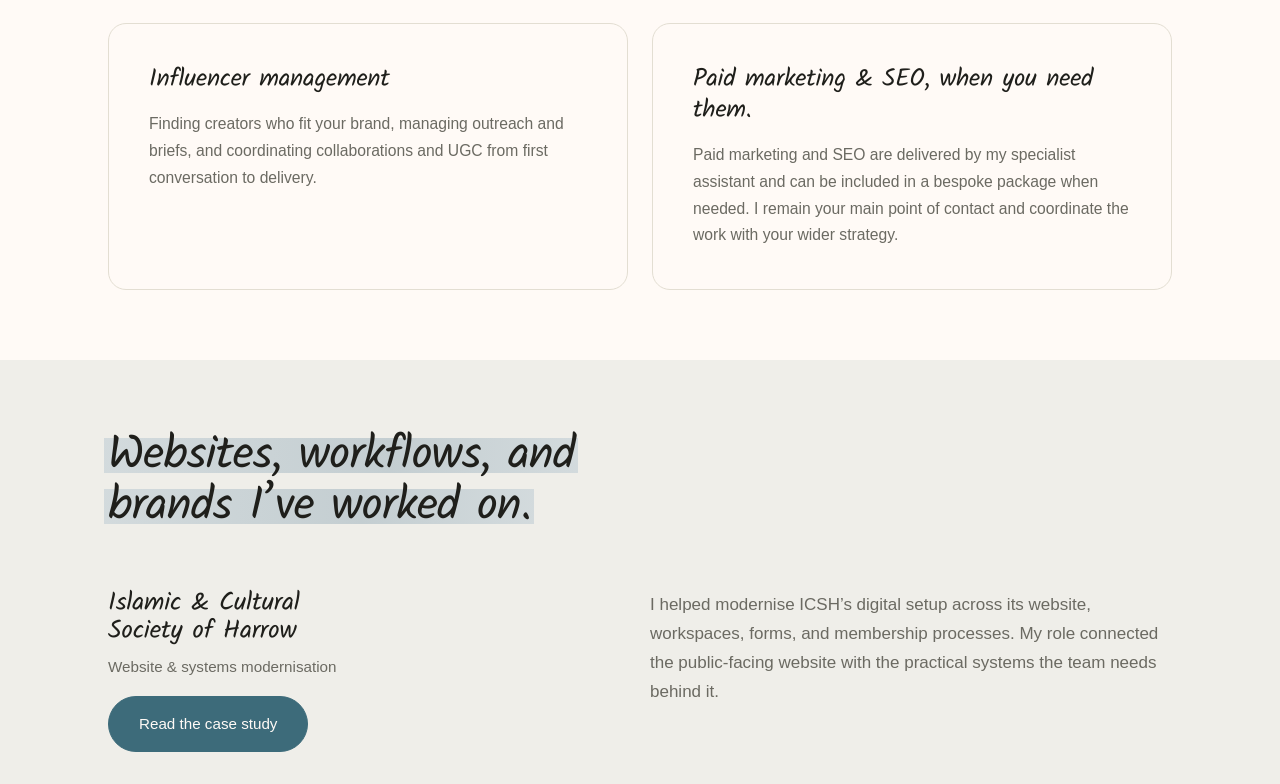
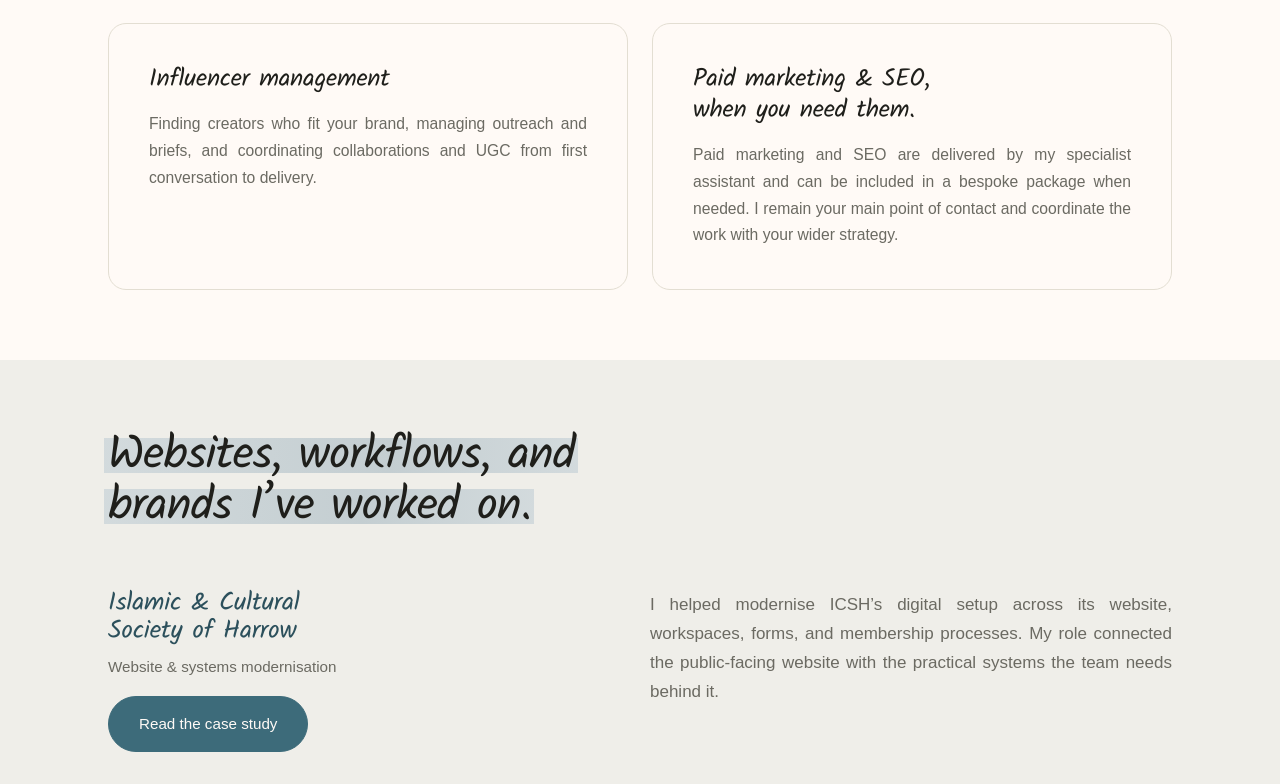
Before and after one commit to unmaketricia/unmake-website, a Next.js app: page /tricia in a window 1280 px wide. Shown: the part 1190-1974 px from the top of the page. Built offline with nearby package versions, Linux system fonts and the light colour scheme.

Commit message:
Refine portfolio copy, paragraph alignment, and project headings

```diff
--- a/app/tricia/page.jsx
+++ b/app/tricia/page.jsx
@@ -40,7 +40,7 @@ export default function Portfolio() {
               </article>
             ))}
             <article className="card">
-              <h3>Paid marketing &amp; SEO, when you need them.</h3>
+              <h3>Paid marketing &amp; SEO,<br />when you need them.</h3>
               <p>{packageNote}</p>
             </article>
           </div>
@@ -187,8 +187,8 @@ export default function Portfolio() {
         <Reveal className="wrap">
           <div className="section-head"><h2><span className={styles.titleHighlight}>Experience</span></h2></div>
           <div className={styles.experienceGrid}>
-            <div><ul className="facts">{experience.map(item => <li key={item.role}><span className="yr">{item.period}</span><span><strong>{item.role}</strong><br />{item.organisation}</span></li>)}</ul><p className={styles.education}>BS in Entrepreneurship · Southville International School &amp; Colleges</p><Link className="textlink" href="/tricia/cv">Read my full CV</Link></div>
-            <div className={styles.toolset}><h3><span className={styles.titleHighlight}>Tools I work with</span></h3><ul className="tag-list">{tools.map(tool => <li key={tool}>{tool}</li>)}</ul><p className={styles.approach}>I choose tools around the task, then make sure the result is usable, documented, and easy to maintain.</p></div>
+            <div><ul className="facts">{experience.map(item => <li key={item.role}><span className="yr">{item.period}</span><span><strong>{item.role}</strong><br />{item.organisation}</span></li>)}</ul><p className={styles.education}>BS in Entrepreneurship<br />Southville International School &amp; Colleges</p><Link className="textlink" href="/tricia/cv">Read my full CV</Link></div>
+            <div className={styles.toolset}><h3><span className={styles.titleHighlight}>Tools I work with</span></h3><ul className="tag-list">{tools.map(tool => <li key={tool}>{tool}</li>)}</ul></div>
           </div>
         </Reveal>
       </section>
--- a/app/tricia/portfolio.module.css
+++ b/app/tricia/portfolio.module.css
@@ -4,6 +4,7 @@
   --project-space: clamp(24px, 3.2vw, 44px);
   overflow-wrap: break-word;
 }
+.portfolio p { text-align: justify; }
 .portfolio :is(h1, h2, h3, h4),
 .portfolio :global(.case-top h3) { color: var(--ink); }
 .portfolio :global(.cta-band h2) { color: var(--cream); }
@@ -58,6 +59,8 @@
   gap: 20px;
 }
 .icsh :global(.case-top) { align-items: baseline; }
+.icsh :global(.case-top) h3,
+.tableCase h3 { color: var(--teal-deep); }
 .caseIntro { color: var(--muted); }
 .deliverables > div {
   background: var(--cream);
@@ -94,7 +97,6 @@
 .experienceGrid :global(.yr) { font-size:1rem; }
 .education { color:var(--muted); margin:24px 0; }
 .toolset h3 { font-size:1.5rem; margin-bottom:16px; }
-.approach { margin-top:24px; color:var(--muted); }
 .contactActions { display:flex; justify-content:center; gap:16px; flex-wrap:wrap; }
 .portfolio a:focus-visible { outline: 3px solid var(--fig); outline-offset:5px; border-radius:4px; }
 @media (max-width:860px) {
```
